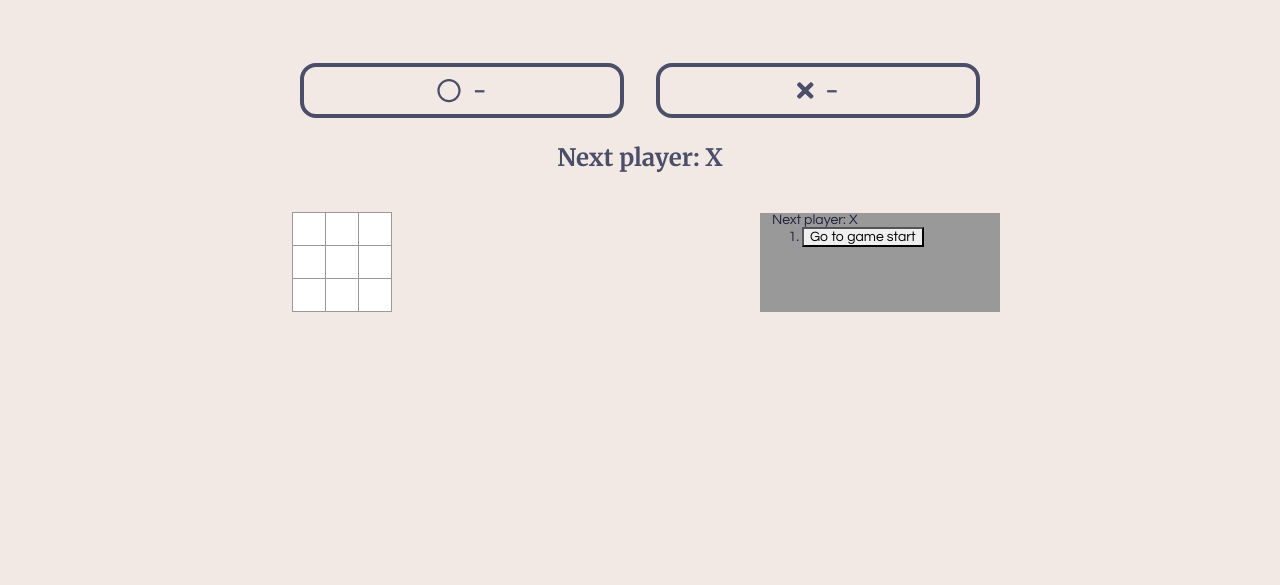
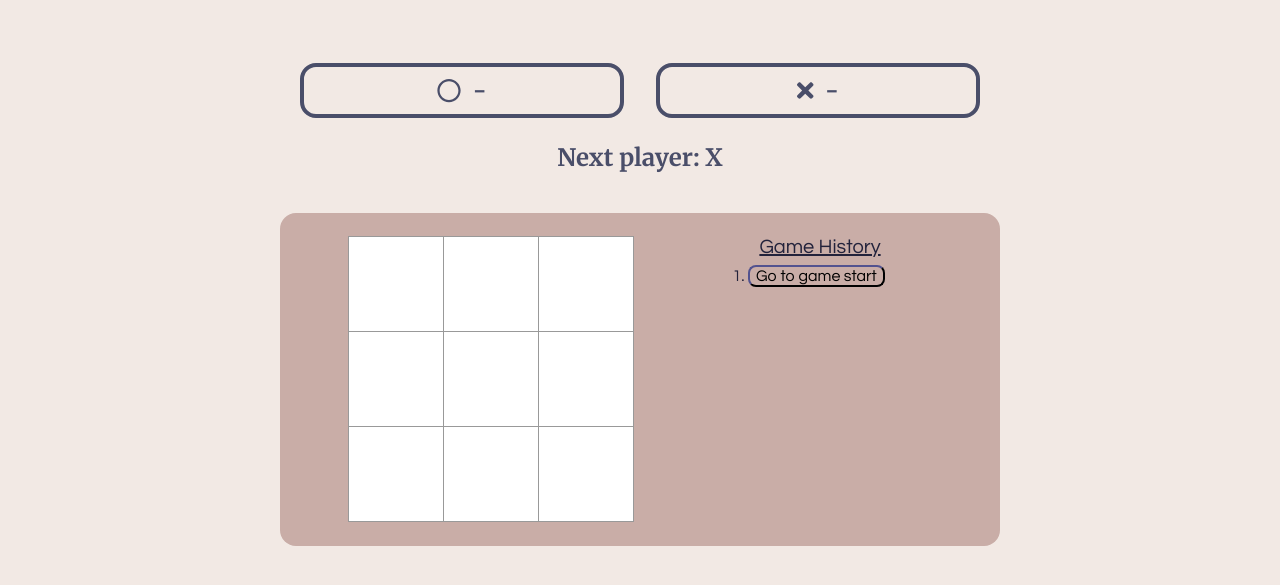
Before and after one commit to iankhor2001/project-game-tic-tac-toe-final, a React app: page / in a window 1280 px wide. Shown: the part 55-640 px from the top of the page. Built offline with nearby package versions, Linux system fonts and the light colour scheme.

Commit message:
tic-tac-toe-{.,-board,-square} - styled TicTacToe Section

```diff
--- a/src/components/tic-tac-toe-board.js
+++ b/src/components/tic-tac-toe-board.js
@@ -1,9 +1,5 @@
 import React from 'react';
-// import ReactDOM from 'react-dom';
-
 import TicTacToeSquare from './tic-tac-toe-square.js';
-
-// import './grid.css';
 
 export default class TicTacToeBoard extends React.Component {
     renderSquare(i) {
@@ -17,7 +13,7 @@ export default class TicTacToeBoard extends React.Component {
 
     render() {
         return ( <div>
-            <div className = "board-row" > {
+            <div className = "board-row d-flex justify-content-center" > {
                 this.renderSquare(0)
             } {
                 this.renderSquare(1)
@@ -25,7 +21,7 @@ export default class TicTacToeBoard extends React.Component {
                 this.renderSquare(2)
             }
             </div>
-            <div className = "board-row" > {
+            <div className = "board-row d-flex justify-content-center" > {
                 this.renderSquare(3)
             } {
                 this.renderSquare(4)
@@ -33,7 +29,7 @@ export default class TicTacToeBoard extends React.Component {
                 this.renderSquare(5)
             }
             </div>
-            <div className = "board-row"> {
+            <div className = "board-row d-flex justify-content-center"> {
                 this.renderSquare(6)
             } {
                 this.renderSquare(7)
--- a/src/components/tic-tac-toe-square.js
+++ b/src/components/tic-tac-toe-square.js
@@ -1,6 +1,4 @@
 import React from 'react';
-
-// import './cell.css';
 
 export default class TicTacToeSquare extends React.Component {
     render() {
--- a/src/components/tic-tac-toe.css
+++ b/src/components/tic-tac-toe.css
@@ -2,15 +2,15 @@
     background: #fff;
     border: 1px solid #999;
     float: left;
-    font-size: 24px;
+    font-size: 5rem;
     font-weight: bold;
-    line-height: 34px;
-    height: 34px;
+    line-height: 6rem;
+    height: 6rem;
     margin-right: -1px;
     margin-top: -1px;
     padding: 0;
     text-align: center;
-    width: 34px;
+    width: 6rem;
 }
 
 .square:focus {
@@ -22,5 +22,18 @@
 }
 
 .game-info {
-    background-color: #999;
+    font-size: 1rem;
 }
+
+.game-board {
+    background-color: #C9ADA7;
+    border-radius: 1rem;
+}
+
+.btn-steps {
+    background-color: transparent;
+    border-color: #22223B;
+    border-radius: 0.5rem;
+    box-sizing: border-box;
+    text-align: center;
+}
--- a/src/components/tic-tac-toe.js
+++ b/src/components/tic-tac-toe.js
@@ -5,8 +5,6 @@ import Col from 'react-bootstrap/Col'
 
 import TicTacToeBoard from './tic-tac-toe-board.js';
 import TicTacToeBanner from './tic-tac-toe-banner.js';
-
-
 
 import './tic-tac-toe.css';
 
@@ -36,15 +34,25 @@ export default class TicTacToe extends React.Component {
                 'Go to move #' +  move :
                 'Go to game start';
             return (
-                <li key={move}>
-                    <button onClick={() => this.jumpTo(move)}>{desc}</button>
+                <li
+                    key={move}
+                    className="mt-1"
+                >
+                    <button
+                        className="btn-steps"
+                        onClick={() => this.jumpTo(move)
+                    }>
+                        {desc}
+                    </button>
                 </li>
             )
         })
 
+        // Update status
         let status;
         if (winner) {
             status = 'Winner: ' + winner;
+
         } else {
             status = 'Next player: '+ (this.state.xIsNext ? 'X' : 'O')
         }
@@ -53,16 +61,18 @@ export default class TicTacToe extends React.Component {
             <div className = "tic-tac-toe" >
                 <TicTacToeBanner wins={playerWins} status={status}/>
                 <Container>
-                    <Row>
-                        <Col sm={8} className = "game-board">
+                    <Row className="game-board justify-content-center py-4">
+                        <Col sm={6} className = "p-0">
                             <TicTacToeBoard
                                 squares = {current.squares}
                                 onClick={(i) => this.handleClick(i)}
                             />
                         </Col>
-                        <Col sm={4} className = "game-info">
-                            <div> {status} </div>
-                            <ol> {moves} </ol>
+                        <Col sm={5} className = "game-info p-0">
+                            <div className="text-center mb-2 fs-5 text-decoration-underline">
+                                Game History
+                            </div>
+                            <ol className="ms-5"> {moves} </ol>
                         </Col>
                     </Row>
                 </Container>
```
Also changed, not shown: src/components/main.css (+0 -26 lines).
